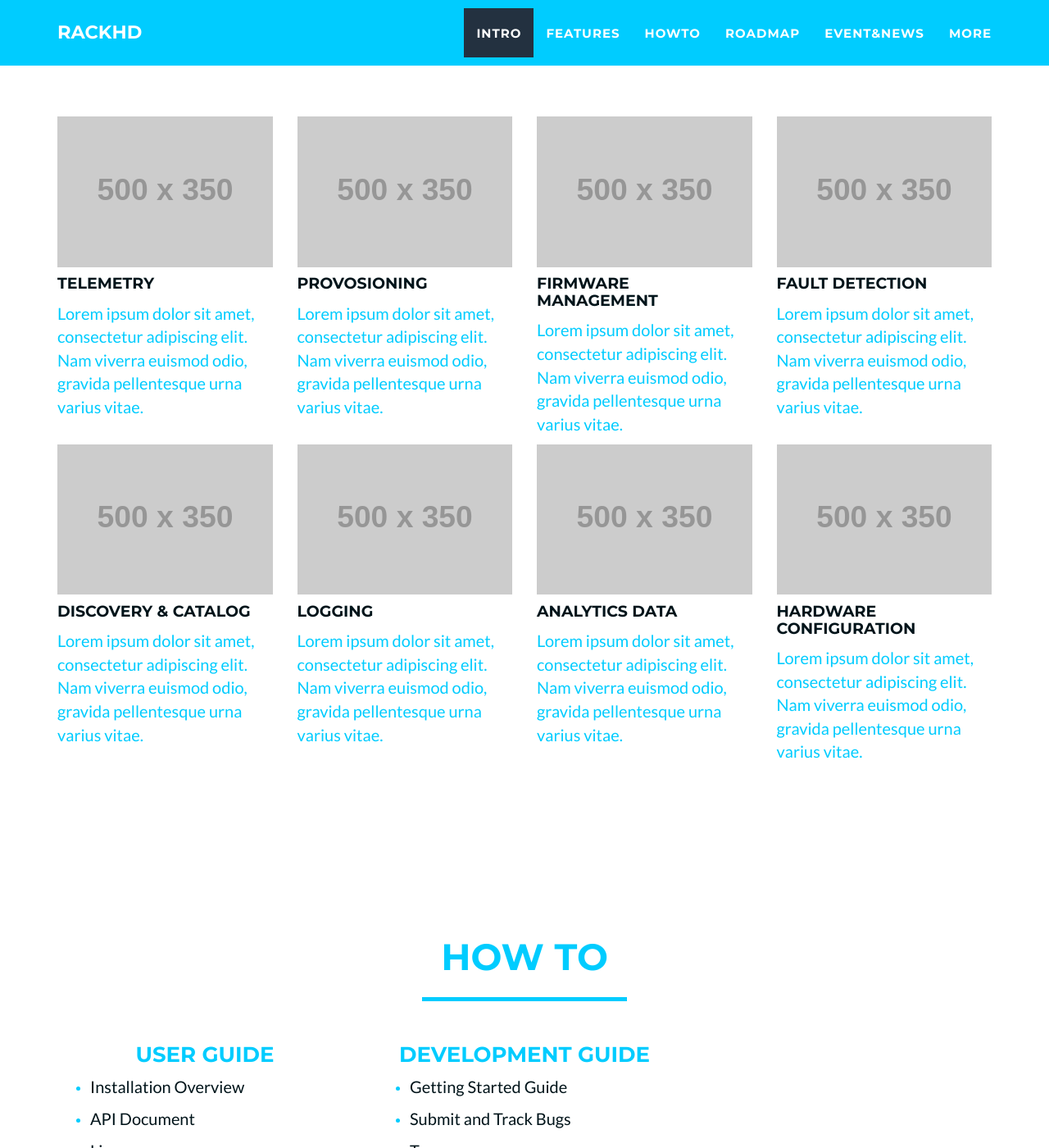
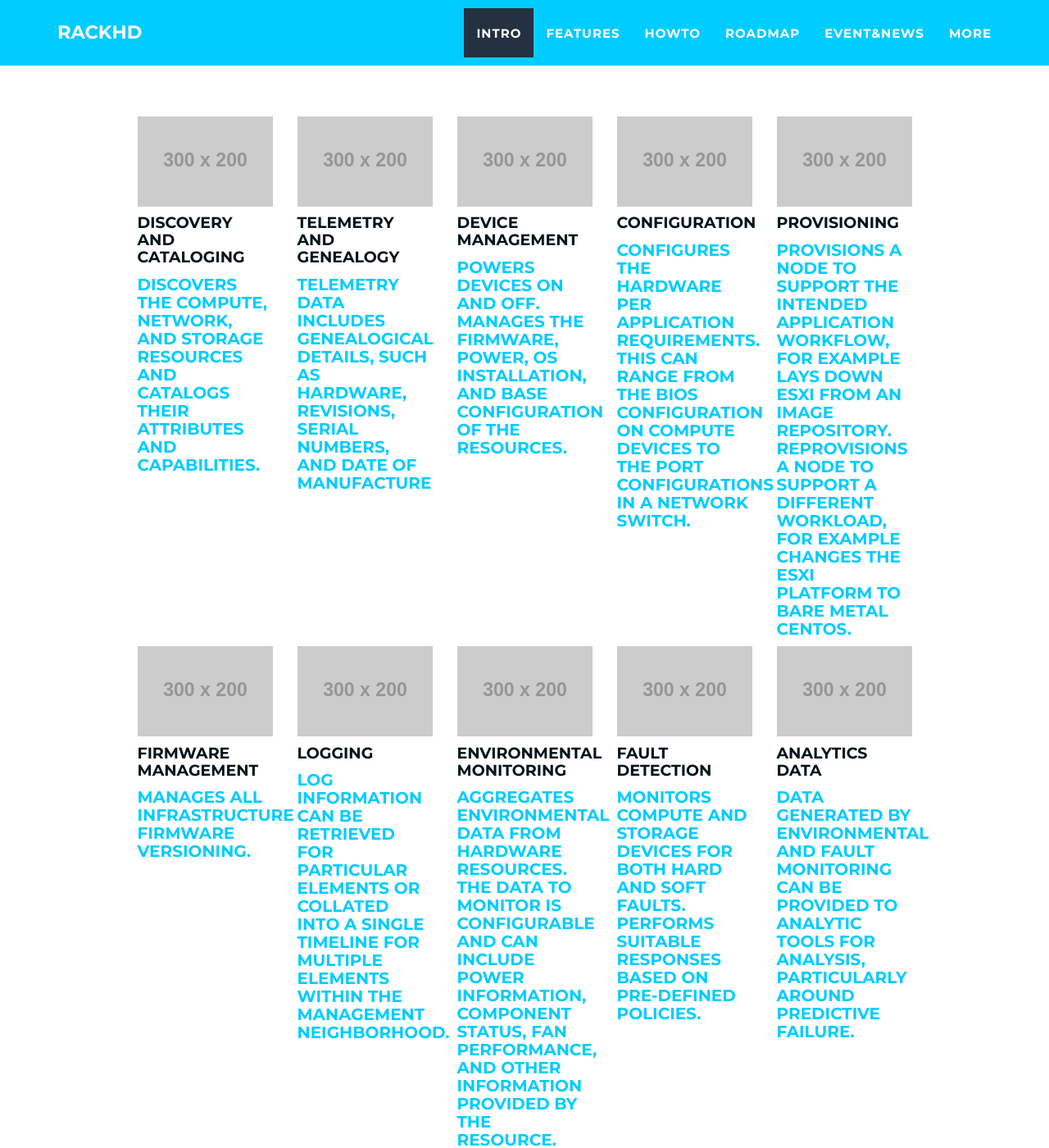
Before and after one commit to panpan0000/panpan0000.github.io, a Jekyll site: the page built from index.html, in a window 1280 px wide and 1400 px high, scrolled down 1539 px. Shown: the whole window at 82% size. Built offline with Jekyll 4.4.1, drawn with Linux system fonts in a browser that asks for light colours.

Commit message:
add feature description

```diff
--- a/_includes/feature_grid.html
+++ b/_includes/feature_grid.html
@@ -4,84 +4,105 @@
         <div class="container">
             <!-- Projects Row -->
             <div class="row">
-                <div class="col-md-3 ">
+                <div class="col-md-2 col-md-offset-1 ">
                     <a href="#">
-                        <img class="img-responsive" src="http://placehold.it/500x350" alt="">
+                        <img class="img-responsive" src="http://placehold.it/300x200" alt="">
                     </a>
                     <h4>
-                        <a href="#">Telemetry</a>
+                        <a href="#">Discovery and Cataloging</a>
                     </h4>
-                    <p>Lorem ipsum dolor sit amet, consectetur adipiscing elit. Nam viverra euismod odio, gravida pellentesque urna varius vitae.</p>
+                    <h6><p> Discovers the compute, network, and storage resources and catalogs their attributes and capabilities.  </p></h6>
                 </div>
-                <div class="col-md-3 ">
+                <div class="col-md-2">
                     <a href="#">
-                        <img class="img-responsive" src="http://placehold.it/500x350" alt="">
+                        <img class="img-responsive" src="http://placehold.it/300x200" alt="">
                     </a>
                     <h4>
-                        <a href="#">Provosioning</a>
+                        <a href="#">Telemetry and Genealogy</a>
                     </h4>
-                    <p>Lorem ipsum dolor sit amet, consectetur adipiscing elit. Nam viverra euismod odio, gravida pellentesque urna varius vitae.</p>
+                    <h6><p>  Telemetry data includes genealogical details, such as hardware, revisions, serial numbers, and date of manufacture  </p></h6>
                 </div>
-                <div class="col-md-3 ">
+                <div class="col-md-2">
                     <a href="#">
-                        <img class="img-responsive" src="http://placehold.it/500x350" alt="">
+                        <img class="img-responsive" src="http://placehold.it/300x200" alt="">
                     </a>
                     <h4>
-                        <a href="#">Firmware Management</a>
+                        <a href="#"> Device Management </a>
                     </h4>
-                    <p>Lorem ipsum dolor sit amet, consectetur adipiscing elit. Nam viverra euismod odio, gravida pellentesque urna varius vitae.</p>
+                    <h6><p>Powers devices on and off. Manages the firmware, power, OS installation, and base configuration of the resources.      </p></h6>
                 </div>
-                 <div class="col-md-3 ">
+                 <div class="col-md-2">
                     <a href="#">
-                        <img class="img-responsive" src="http://placehold.it/500x350" alt="">
+                        <img class="img-responsive" src="http://placehold.it/300x200" alt="">
                     </a>
                     <h4>
-                        <a href="#">Fault Detection</a>
+                        <a href="#">Configuration</a>
                     </h4>
-                    <p>Lorem ipsum dolor sit amet, consectetur adipiscing elit. Nam viverra euismod odio, gravida pellentesque urna varius vitae.</p>
+                    <h6><p>Configures the hardware per application requirements. This can range from the BIOS configuration on compute devices to the port configurations in a network switch.    </p></h6>
                 </div>
+
+                <div class="col-md-2">
+                    <a href="#">
+                        <img class="img-responsive" src="http://placehold.it/300x200" alt="">
+                    </a>
+                    <h4>
+                        <a href="#">Provisioning</a>
+                    </h4>
+                    <h6><p> Provisions a node to support the intended application workflow, for example lays down ESXi from an image repository. Reprovisions a node to support a different workload, for example changes the ESXi platform to Bare Metal CentOS.  </p></h6>
+                </div>
+
 
             </div>
             <!-- /.row -->
 
             <!-- Projects Row -->
             <div class="row">
-                <div class="col-md-3 ">
+                <div class="col-md-2 col-md-offset-1">
                     <a href="#">
-                        <img class="img-responsive" src="http://placehold.it/500x350" alt="">
+                        <img class="img-responsive" src="http://placehold.it/300x200" alt="">
                     </a>
                     <h4>
-                        <a href="#">Discovery & Catalog</a>
+                        <a href="#">Firmware Management </a>
                     </h4>
-                    <p>Lorem ipsum dolor sit amet, consectetur adipiscing elit. Nam viverra euismod odio, gravida pellentesque urna varius vitae.</p>
+                    <h6><p>Manages all infrastructure firmware versioning.</p></h6>
                 </div>
-                <div class="col-md-3 ">
+                <div class="col-md-2">
                     <a href="#">
-                        <img class="img-responsive" src="http://placehold.it/500x350" alt="">
+                        <img class="img-responsive" src="http://placehold.it/300x200" alt="">
                     </a>
                     <h4>
                         <a href="#">Logging</a>
                     </h4>
-                    <p>Lorem ipsum dolor sit amet, consectetur adipiscing elit. Nam viverra euismod odio, gravida pellentesque urna varius vitae.</p>
+                    <h6><p> Log information can be retrieved for particular elements or collated into a single timeline for multiple elements within the management neighborhood.           </p></h6>
                 </div>
-                <div class="col-md-3 ">
+                <div class="col-md-2">
                     <a href="#">
-                        <img class="img-responsive" src="http://placehold.it/500x350" alt="">
+                        <img class="img-responsive" src="http://placehold.it/300x200" alt="">
                     </a>
                     <h4>
-                        <a href="#">Analytics Data</a>
+                        <a href="#"> Environmental Monitoring   </a>
                     </h4>
-                    <p>Lorem ipsum dolor sit amet, consectetur adipiscing elit. Nam viverra euismod odio, gravida pellentesque urna varius vitae.</p>
+                    <h6><p> Aggregates environmental data from hardware resources. The data to monitor is configurable and can include power information, component status, fan performance, and other information provided by the resource.           </p></h6>
                 </div>
-                <div class="col-md-3 ">
+                <div class="col-md-2">
                     <a href="#">
-                        <img class="img-responsive" src="http://placehold.it/500x350" alt="">
+                        <img class="img-responsive" src="http://placehold.it/300x200" alt="">
                     </a>
                     <h4>
-                        <a href="#">Hardware Configuration</a>
+                        <a href="#">Fault Detection </a>
                     </h4>
-                    <p>Lorem ipsum dolor sit amet, consectetur adipiscing elit. Nam viverra euismod odio, gravida pellentesque urna varius vitae.</p>
+                    <h6><p> Monitors compute and storage devices for both hard and soft faults. Performs suitable responses based on pre-defined policies.    </p></h6>
                 </div>
+                <div class="col-md-2">
+                    <a href="#">
+                        <img class="img-responsive" src="http://placehold.it/300x200" alt="">
+                    </a>
+                    <h4>
+                        <a href="#">Analytics Data   </a>
+                    </h4>
+                    <h6><p> Data generated by environmental and fault monitoring can be provided to analytic tools for analysis, particularly around predictive failure.        </p></h6>
+                </div>
+
             </div>
             <!-- /.row -->
         </div>
```
